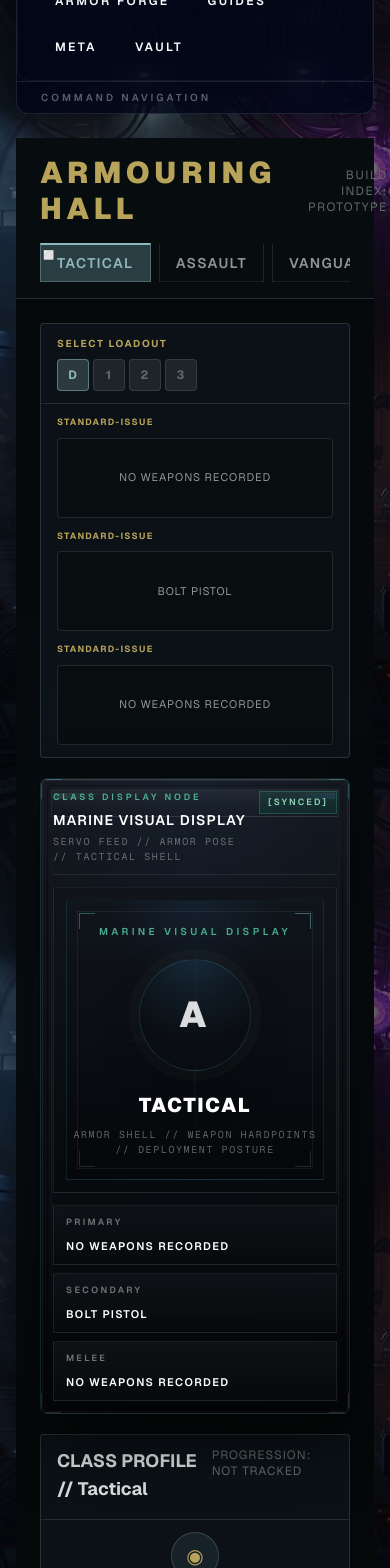
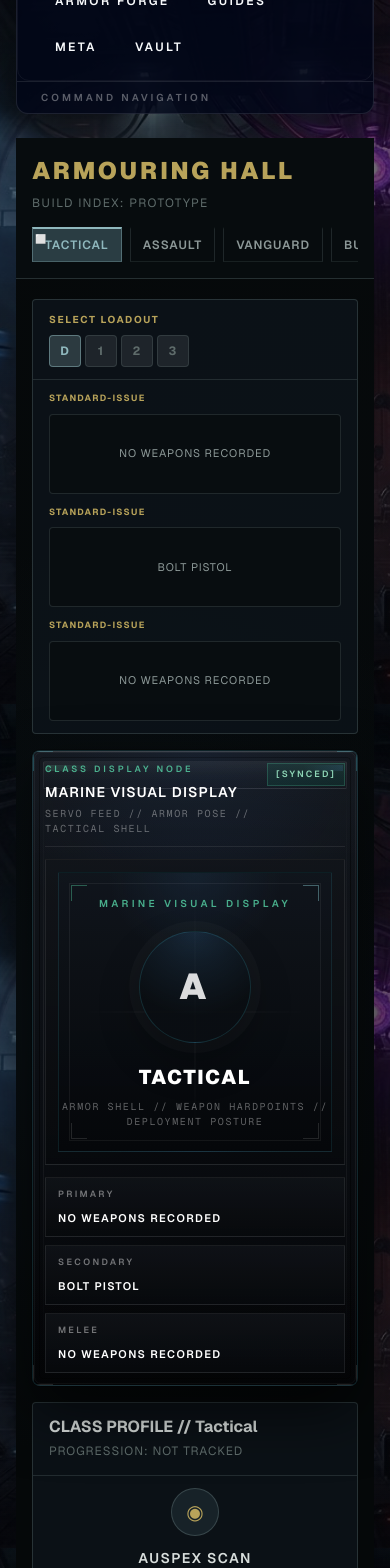
Before and after one commit to Grimm-Reaper7274/space-marine-2-companion, a Next.js app: page /loadout-builder in a window 390 px wide. Shown: the part 140-1708 px from the top of the page. Built offline with nearby package versions, Linux system fonts and the light colour scheme.

Commit message:
Improve loadout builder mobile layout

```diff
--- a/src/app/loadout-builder/page.tsx
+++ b/src/app/loadout-builder/page.tsx
@@ -65,15 +65,15 @@ export default function LoadoutBuilderPage() {
           borderBottomColor: "rgba(128, 151, 151, 0.25)",
         }}
       >
-        <div className="mx-auto max-w-7xl px-6 py-4">
-          <div className="flex items-center justify-between gap-8 mb-4">
+        <div className="mx-auto max-w-7xl px-4 py-4 sm:px-6">
+          <div className="flex flex-col items-start gap-2 mb-4 sm:flex-row sm:items-center sm:justify-between sm:gap-8">
             <h1
-              className="text-3xl font-black uppercase tracking-[0.16em]"
+              className="text-2xl font-black uppercase tracking-[0.12em] sm:text-3xl sm:tracking-[0.16em]"
               style={{ color: "#b8a35a" }}
             >
               Armouring Hall
             </h1>
-            <div className="text-right text-xs uppercase tracking-[0.12em]" style={{ color: "#5f6c6b" }}>
+            <div className="text-left text-xs uppercase tracking-[0.12em] sm:text-right" style={{ color: "#5f6c6b" }}>
               <div>BUILD INDEX: PROTOTYPE</div>
             </div>
           </div>
@@ -86,7 +86,7 @@ export default function LoadoutBuilderPage() {
                 <button
                   key={marineClass.id}
                   onClick={() => setSelectedClass(marineClass)}
-                  className="flex-shrink-0 px-4 py-2 font-semibold uppercase tracking-[0.1em] text-sm transition-colors relative"
+                  className="flex-shrink-0 px-3 py-2 font-semibold uppercase tracking-[0.08em] text-xs transition-colors relative sm:px-4 sm:text-sm sm:tracking-[0.1em]"
                   style={{
                     backgroundColor: isActive ? "rgba(95, 135, 148, 0.4)" : "transparent",
                     color: isActive ? "#8fb8bd" : "#8c9897",
@@ -108,9 +108,9 @@ export default function LoadoutBuilderPage() {
       </div>
 
       {/* Main Content */}
-      <div className="relative z-10 px-6 py-6">
+      <div className="relative z-10 px-4 py-5 sm:px-6 sm:py-6">
         <div className="mx-auto max-w-7xl">
-          <div className="grid gap-5 lg:grid-cols-[300px_minmax(0,1fr)_340px]">
+          <div className="grid gap-4 lg:grid-cols-[300px_minmax(0,1fr)_340px] lg:gap-5">
             {/* Left Sidebar - Weapon/Loadout Slots */}
             <div
               className="rounded-sm"
@@ -248,9 +248,9 @@ export default function LoadoutBuilderPage() {
             >
               {/* Class Header */}
               <div className="px-4 py-3 border-b" style={{ borderBottomColor: "rgba(128, 151, 151, 0.2)" }}>
-                <div className="flex items-start justify-between gap-2 mb-1">
+                <div className="flex flex-col items-start gap-1 mb-1 sm:flex-row sm:justify-between sm:gap-2">
                   <div>
-                    <p className="text-lg font-bold" style={{ color: "#d8dedc" }}>
+                    <p className="text-base font-bold sm:text-lg" style={{ color: "#d8dedc" }}>
                       CLASS PROFILE // {activeClass.name}
                     </p>
                   </div>
@@ -312,7 +312,7 @@ export default function LoadoutBuilderPage() {
           </div>
 
           {/* Bottom Action Bar */}
-          <div className="mt-6 flex gap-3 justify-center items-center text-xs uppercase tracking-[0.1em]">
+          <div className="mt-6 flex flex-wrap gap-2 justify-center items-center text-xs uppercase tracking-[0.1em] sm:gap-3">
             <button
               type="button"
               className="flex items-center gap-2 px-3 py-2"
```
